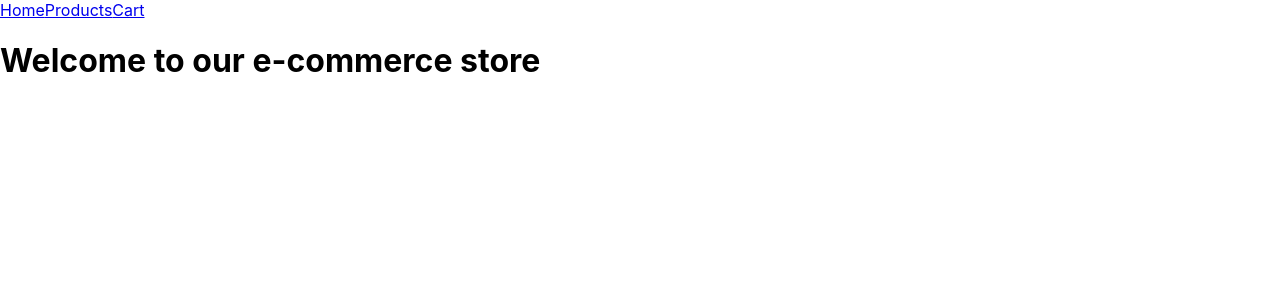
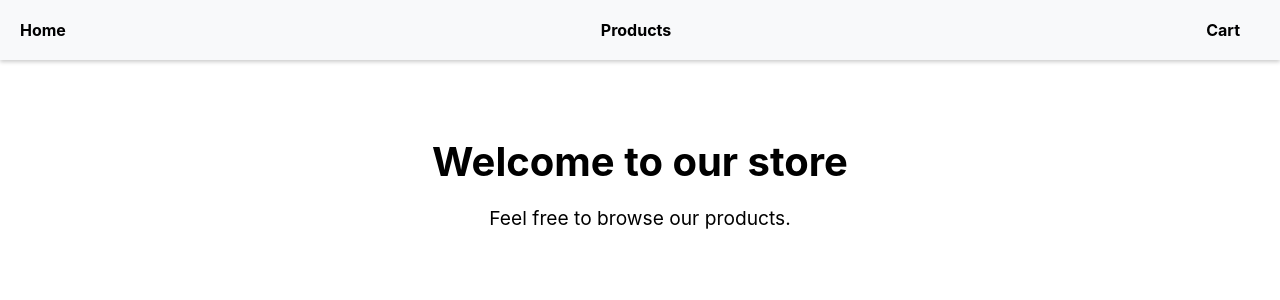
Before and after one commit to ave-se/E-commerce-SPA, a React (Create React App) app: page / in a window 1280 px wide. Shown: the top 300 px of the page. Built offline with nearby package versions, Linux system fonts and the light colour scheme.

Commit message:
Imported new css modules

```diff
--- a/src/App.js
+++ b/src/App.js
@@ -1,6 +1,6 @@
 import React from 'react';
 import { BrowserRouter as Router, Route, Routes } from 'react-router-dom';
-import Navbar from './components/Navbar';
+import NavBar from './components/NavBar';
 import HomePage from './components/HomePage';
 import ProductList from './components/ProductList';
 import ProductDetails from './components/ProductDetails';
@@ -9,7 +9,7 @@ import Cart from './components/Cart';
 function App() {
   return (
     <Router>
-      <Navbar />
+      <NavBar />
       <Routes>
         <Route path="/" element={<HomePage />} />
         <Route path="/products" element={<ProductList />} />
--- a/src/components/Cart.js
+++ b/src/components/Cart.js
@@ -1,5 +1,13 @@
 import React from 'react';
+import styles from './Cart.module.css';
 
-const Cart = () => <h1>Your Cart</h1>;
+const Cart = () => {
+  return (
+    <div className={styles.cart}>
+      <h1>Your Cart</h1>
+      <p>Your cart is currently empty.</p>
+    </div>
+  );
+};
 
 export default Cart;
--- a/src/components/Homepage.js
+++ b/src/components/Homepage.js
@@ -1,5 +1,13 @@
 import React from 'react';
+import styles from './HomePage.module.css';
 
-const HomePage = () => <h1>Welcome to our e-commerce store</h1>;
+const HomePage = () => {
+  return (
+    <div className={styles.home}>
+      <h1>Welcome to our store</h1>
+      <p>Feel free to browse our products.</p>
+    </div>
+  );
+};
 
 export default HomePage;
--- a/src/components/Navbar.js
+++ b/src/components/Navbar.js
@@ -1,12 +1,15 @@
 import React from 'react';
 import { Link } from 'react-router-dom';
+import styles from './NavBar.module.css';
 
-const Navbar = () => (
-  <nav>
-    <Link to="/">Home</Link>
-    <Link to="/products">Products</Link>
-    <Link to="/cart">Cart</Link>
-  </nav>
-);
+const Navbar = () => {
+  return (
+    <div className={styles.navbar}>
+      <Link to="/">Home</Link>
+      <Link to="/products">Products</Link>
+      <Link to="/cart">Cart</Link>
+    </div>
+  );
+};
 
 export default Navbar;
--- a/src/components/ProductDetails.js
+++ b/src/components/ProductDetails.js
@@ -1,6 +1,7 @@
 import React, { useEffect, useState } from 'react';
 import axios from 'axios';
 import { useParams } from 'react-router-dom';
+import styles from './ProductDetails.module.css';
 
 const ProductDetails = () => {
   const { id } = useParams();
@@ -15,13 +16,14 @@ const ProductDetails = () => {
     fetchProduct();
   }, [id]);
 
-  if (!product) return null;
+  if (!product) {
+    return <div>Loading...</div>;
+  }
 
   return (
-    <div>
+    <div className={styles.details}>
       <h1>{product.title}</h1>
       <p>{product.description}</p>
-      <p>${product.price}</p>
     </div>
   );
 };
--- a/src/components/ProductList.js
+++ b/src/components/ProductList.js
@@ -1,6 +1,7 @@
 import React, { useEffect, useState } from 'react';
 import axios from 'axios';
 import { Link } from 'react-router-dom';
+import styles from './ProductList.module.css';
 
 const ProductList = () => {
   const [products, setProducts] = useState([]);
@@ -17,7 +18,7 @@ const ProductList = () => {
   return (
     <div>
       {products.map((product) => (
-        <div key={product.id}>
+        <div key={product.id} className={styles.product}>
           <Link to={`/products/${product.id}`}>{product.title}</Link>
         </div>
       ))}
```
